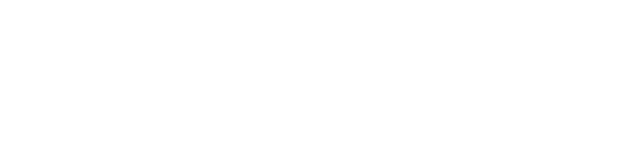
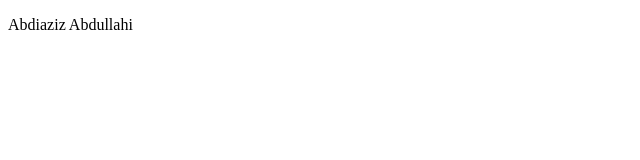
Before and after one commit to engabdiyare/our-web, a plain HTML site: page index.html in a window 1280 px wide. Shown: the whole page, without its empty margins (0-640 px from the left). Drawn offline with Linux system fonts and the light colour scheme.

Commit message:
I was this file right now

```diff
--- a/index.html
+++ b/index.html
@@ -1,23 +1,28 @@
 <!DOCTYPE html>
 <html lang="en">
-  <head>
+
+<head>
     <meta charset="UTF-8" />
     <meta name="viewport" content="width=device-width, initial-scale=1.0" />
     <title>Document</title>
-  </head>
-  <body>
+</head>
+
+<body>
     <!-- Abdifitah Section -->
     <section></section>
 
     <!-- Nasetxa Section -->
     <section></section>
     <!-- Abdiaziz Section -->
-    <section></section>
+    <section>
+        <p>Abdiaziz Abdullahi</p>
+    </section>
 
     <!-- Yasmin Section -->
     <section></section>
 
     <!-- Mohamed Section -->
     <section></section>
-  </body>
+</body>
+
 </html>
```
